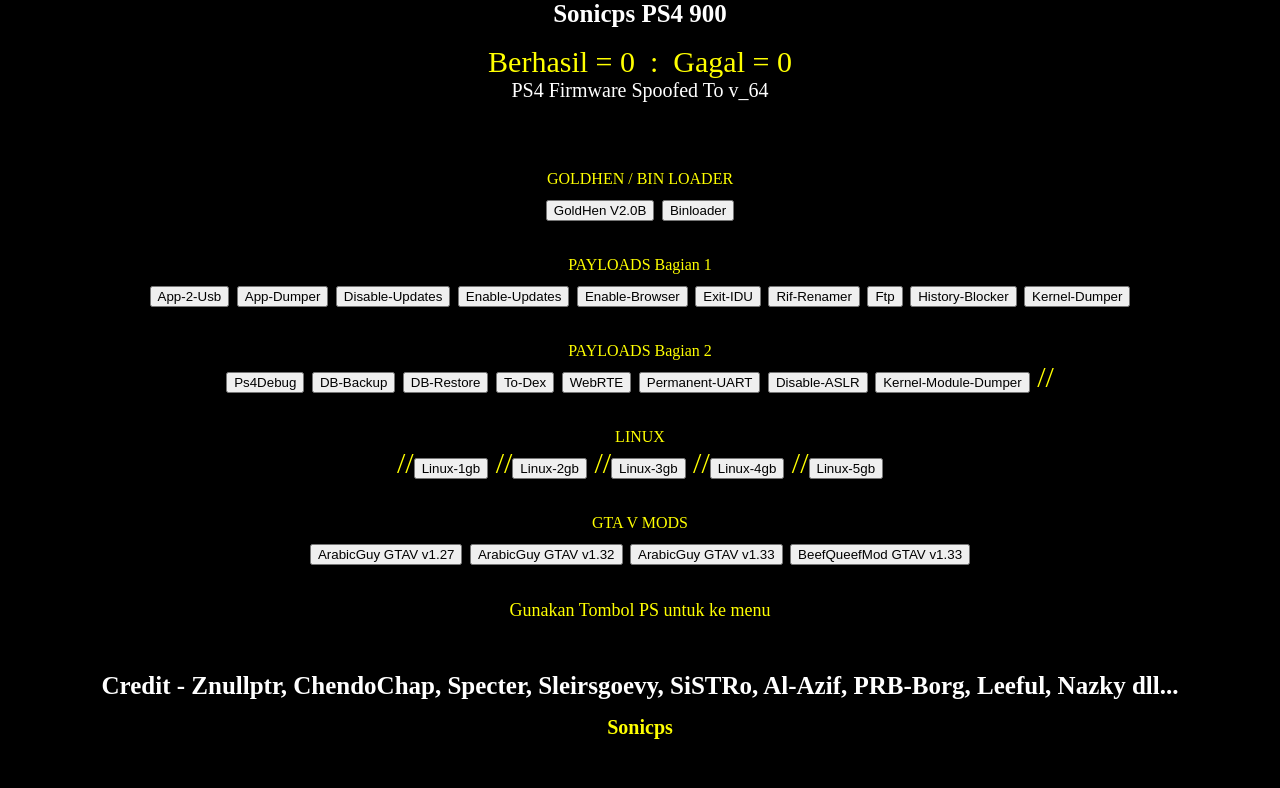
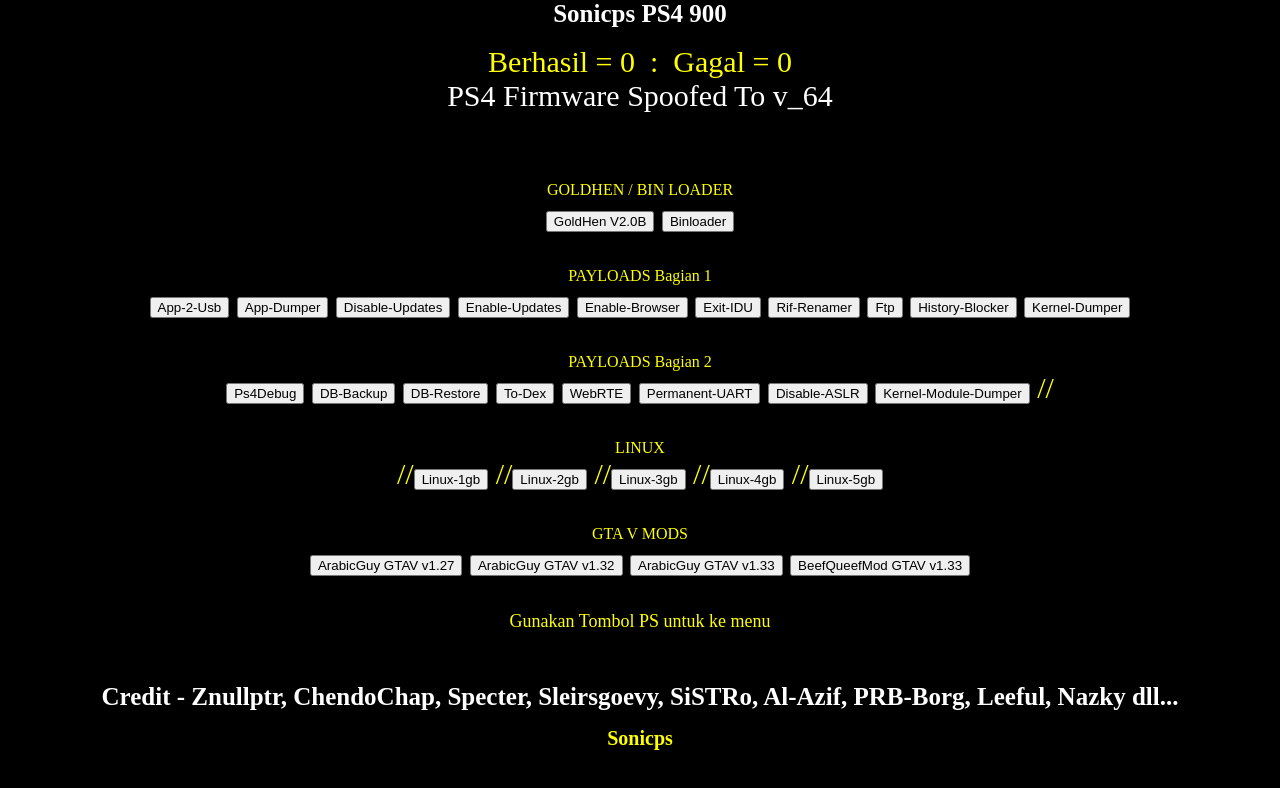
Before and after one commit to sonicps/900, a plain HTML site: page index.html in a window 1280 px wide. Drawn offline with Linux system fonts and the light colour scheme.

Commit message:
Update index.html

```diff
--- a/index.html
+++ b/index.html
@@ -42,7 +42,7 @@
 
   <div id=mymenu style="text-align:center">
     <div text-align= center>Berhasil = <span id=passCounter></span>&nbsp;&nbsp;:&nbsp;&nbsp;Gagal = <span id=failCounter></span></div>
-    <div style="width:100%;font-size:20px;color:white">
+    <div style="width:100%;font-size:30px;color:white">
     PS4 Firmware <span id="PS4fw"></span></div>
     <br><br><div style=font-size:16px>GOLDHEN / BIN LOADER</div>
     <button onMouseOver="msgs.innerHTML='GoldHen v2.0b - By SiSTRo'"; onmouseout="msgs.innerHTML='Sonicps PS4 900'" onclick="load_goldhen(); return false">GoldHen V2.0B</button>
```
